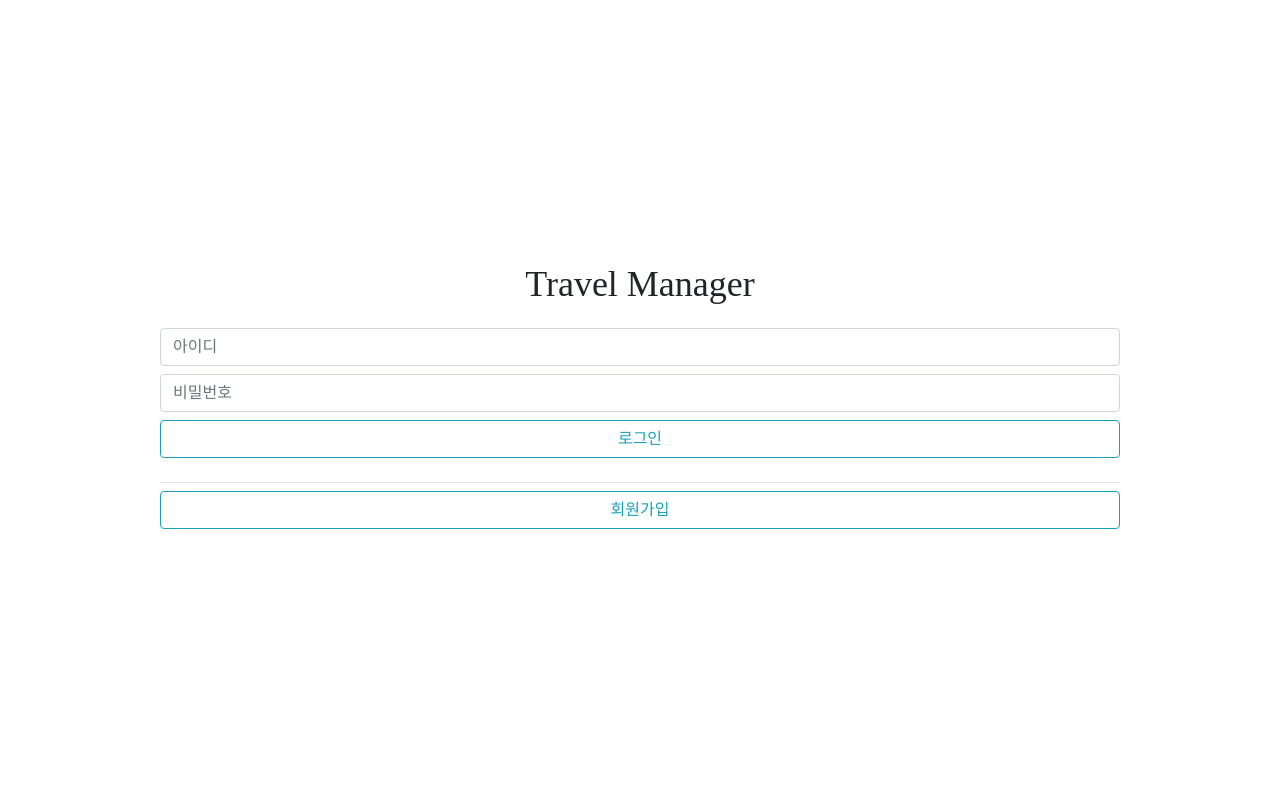
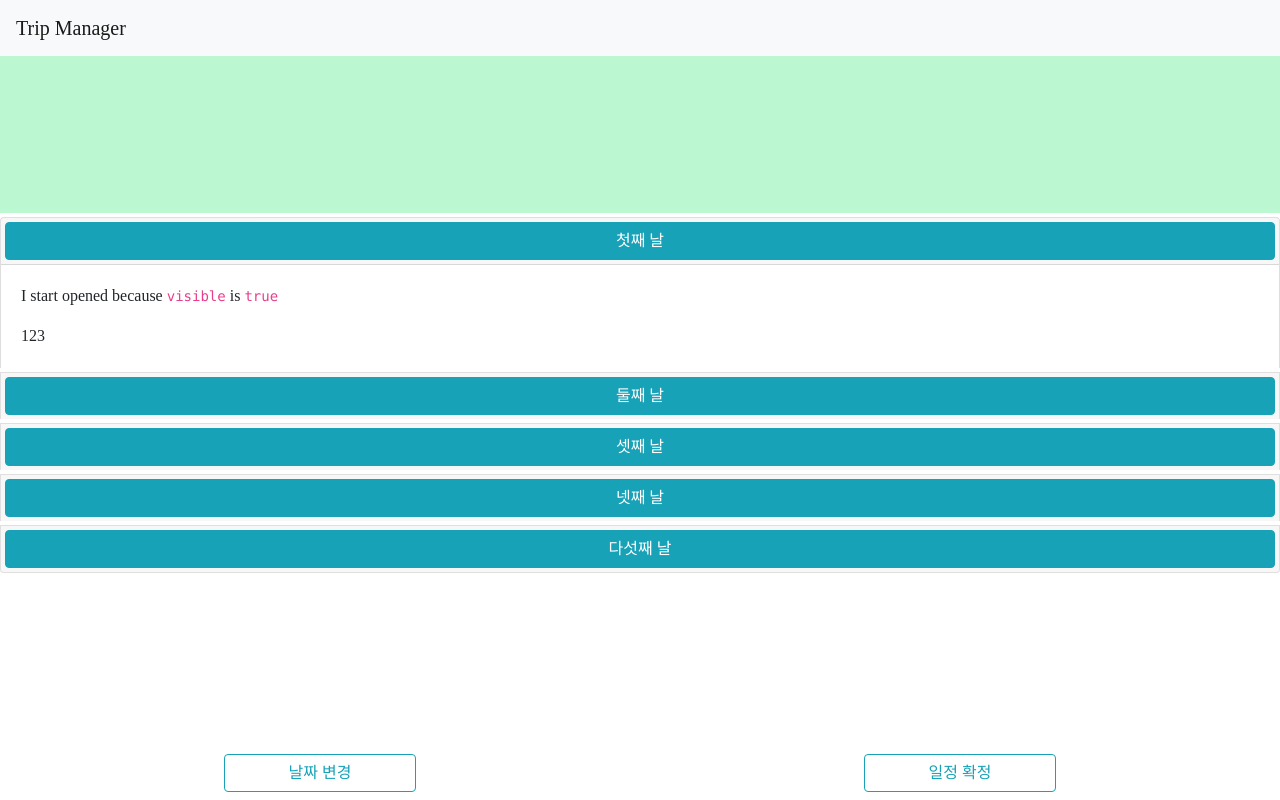
Before and after one commit to dongsun1/travel-manager, a Nuxt app: page / in a window 1280 px wide. Built offline with nearby package versions, Linux system fonts and the light colour scheme; a web font is replaced by a local one.

Commit message:
main -> index 변경

```diff
--- a/components/top-bar.vue
+++ b/components/top-bar.vue
@@ -1,10 +1,11 @@
 <template>
-  <b-navbar toggleable="lg" type="light" variant="light">
+  <b-navbar
+    class="w-100 fixed-top"
+    toggleable="lg"
+    type="light"
+    variant="light"
+  >
     <b-navbar-brand>Trip Manager</b-navbar-brand>
-    <b-navbar-nav class="ml-auto d-flex flex-row align-items-center">
-      <b-avatar variant="info"></b-avatar>
-      <span>김동선</span>
-    </b-navbar-nav>
   </b-navbar>
 </template>
 
--- a/nuxt.config.js
+++ b/nuxt.config.js
@@ -41,6 +41,7 @@ export default {
     // https://go.nuxtjs.dev/bootstrap
     "bootstrap-vue/nuxt",
     "@nuxtjs/tailwindcss",
+    "cookie-universal-nuxt",
   ],
 
   // Build Configuration: https://go.nuxtjs.dev/config-build
--- a/package.json
+++ b/package.json
@@ -12,6 +12,7 @@
   "dependencies": {
     "bootstrap": "^4.6.1",
     "bootstrap-vue": "^2.21.2",
+    "cookie-universal-nuxt": "^2.2.2",
     "core-js": "^3.19.3",
     "nuxt": "^2.15.8",
     "vue": "^2.6.14",
--- a/pages/index.vue
+++ b/pages/index.vue
@@ -1,51 +1,98 @@
 <template>
-  <section
-    class="h-screen d-flex flex-column align-items-center justify-content-center"
-  >
-    <h1 class="mb-4 text-4xl">Travel Manager</h1>
-    <b-form-input
-      class="w-75 mb-2"
-      v-model="login.id"
-      placeholder="아이디"
-    ></b-form-input>
-    <b-form-input
-      class="w-75 mb-2"
-      v-model="login.password"
-      type="password"
-      placeholder="비밀번호"
-    ></b-form-input>
-    <b-button class="w-75 mb-2" variant="outline-info" @click="onClickLogin">
-      로그인
-    </b-button>
-    <hr class="w-75 mb-2" />
-    <Nuxt-link class="w-75 mb-2" to="/signup">
-      <b-button class="w-100" variant="outline-info">회원가입</b-button>
-    </Nuxt-link>
-    <Alert ref="alert" text="아이디, 비밀번호를 확인해주세요." />
+  <section>
+    <top-bar />
+    <div class="h-screen d-flex flex-column">
+      <div class="bg-green-200 w-100 h-80">map</div>
+      <div class="accordion h-100 mt-1 mb-1" role="tablist">
+        <b-card no-body class="mb-1">
+          <b-card-header header-tag="header" class="p-1" role="tab">
+            <b-button block v-b-toggle.accordion-1 variant="info">
+              첫째 날
+            </b-button>
+          </b-card-header>
+          <b-collapse
+            id="accordion-1"
+            visible
+            accordion="my-accordion"
+            role="tabpanel"
+          >
+            <b-card-body>
+              <b-card-text>
+                I start opened because
+                <code>visible</code>
+                is
+                <code>true</code>
+              </b-card-text>
+              <b-card-text>123</b-card-text>
+            </b-card-body>
+          </b-collapse>
+        </b-card>
+
+        <b-card no-body class="mb-1">
+          <b-card-header header-tag="header" class="p-1" role="tab">
+            <b-button block v-b-toggle.accordion-2 variant="info">
+              둘째 날
+            </b-button>
+          </b-card-header>
+          <b-collapse id="accordion-2" accordion="my-accordion" role="tabpanel">
+            <b-card-body>
+              <b-card-text>123</b-card-text>
+            </b-card-body>
+          </b-collapse>
+        </b-card>
+
+        <b-card no-body class="mb-1">
+          <b-card-header header-tag="header" class="p-1" role="tab">
+            <b-button block v-b-toggle.accordion-3 variant="info">
+              셋째 날
+            </b-button>
+          </b-card-header>
+          <b-collapse id="accordion-3" accordion="my-accordion" role="tabpanel">
+            <b-card-body>
+              <b-card-text>123</b-card-text>
+            </b-card-body>
+          </b-collapse>
+        </b-card>
+
+        <b-card no-body class="mb-1">
+          <b-card-header header-tag="header" class="p-1" role="tab">
+            <b-button block v-b-toggle.accordion-4 variant="info">
+              넷째 날
+            </b-button>
+          </b-card-header>
+          <b-collapse id="accordion-4" accordion="my-accordion" role="tabpanel">
+            <b-card-body>
+              <b-card-text>123</b-card-text>
+            </b-card-body>
+          </b-collapse>
+        </b-card>
+
+        <b-card no-body class="mb-1">
+          <b-card-header header-tag="header" class="p-1" role="tab">
+            <b-button block v-b-toggle.accordion-5 variant="info">
+              다섯째 날
+            </b-button>
+          </b-card-header>
+          <b-collapse id="accordion-5" accordion="my-accordion" role="tabpanel">
+            <b-card-body>
+              <b-card-text>123</b-card-text>
+            </b-card-body>
+          </b-collapse>
+        </b-card>
+      </div>
+      <div class="w-100 d-flex justify-content-around mb-2">
+        <b-button class="w-48" variant="outline-info">날짜 변경</b-button>
+        <b-button class="w-48" variant="outline-info">일정 확정</b-button>
+      </div>
+    </div>
   </section>
 </template>
 
 <script lang="ts">
 import Vue from "vue";
 
-import Alert from "~/components/alert.vue";
-
+import TopBar from "~/components/top-bar.vue";
 export default Vue.extend({
-  components: { Alert },
-  data() {
-    return {
-      login: {
-        id: "",
-        password: "",
-      },
-    };
-  },
-  methods: {
-    onClickLogin() {
-      const { id, password } = this.login;
-      if (id === "a" && password === "a") this.$router.push({ name: "main" });
-      else (this.$refs.alert as any).dismissCountDown = 2;
-    },
-  },
+  components: { TopBar },
 });
 </script>
--- /dev/null
+++ b/pages/login.vue
@@ -0,0 +1,52 @@
+<template>
+  <section
+    class="h-screen d-flex flex-column align-items-center justify-content-center"
+  >
+    <h1 class="mb-4 text-4xl">Travel Manager</h1>
+    <b-form-input
+      class="w-75 mb-2"
+      v-model="login.id"
+      placeholder="아이디"
+    ></b-form-input>
+    <b-form-input
+      class="w-75 mb-2"
+      v-model="login.password"
+      type="password"
+      placeholder="비밀번호"
+    ></b-form-input>
+    <b-button class="w-75 mb-2" variant="outline-info" @click="onClickLogin">
+      로그인
+    </b-button>
+    <hr class="w-75 mb-2" />
+    <Nuxt-link class="w-75 mb-2" to="/signup">
+      <b-button class="w-100" variant="outline-info">회원가입</b-button>
+    </Nuxt-link>
+    <Alert ref="alert" text="아이디, 비밀번호를 확인해주세요." />
+  </section>
+</template>
+
+<script lang="ts">
+import Vue from "vue";
+
+import Alert from "~/components/alert.vue";
+
+export default Vue.extend({
+  components: { Alert },
+  data() {
+    return {
+      login: {
+        id: "",
+        password: "",
+      },
+    };
+  },
+  methods: {
+    onClickLogin() {
+      const { id, password } = this.login;
+      if (id === "a" && password === "a") {
+        this.$router.push({ name: "main" });
+      } else (this.$refs.alert as any).dismissCountDown = 2;
+    },
+  },
+});
+</script>
--- a/pages/main.vue
+++ /dev/null
@@ -1,25 +0,0 @@
-<template>
-  <section>
-    <top-bar />
-    <div
-      class="h-screen d-flex flex-column align-items-center justify-content-center"
-    >
-      <Nuxt-link class="w-75 mb-2" to="/main">
-        <b-button class="w-100" variant="outline-info">일정 추가하기</b-button>
-      </Nuxt-link>
-      <hr class="w-75 mb-2" />
-      <Nuxt-link class="w-75" to="/signup">
-        <b-button class="w-100" variant="outline-info">내 일정 보기</b-button>
-      </Nuxt-link>
-    </div>
-  </section>
-</template>
-
-<script lang="ts">
-import Vue from "vue";
-
-import TopBar from "~/components/top-bar.vue";
-export default Vue.extend({
-  components: { TopBar },
-});
-</script>
--- a/store/index.js
+++ /dev/null
@@ -1,7 +0,0 @@
-export const state = () => ({
-  count: 500,
-});
-
-export const getters = {
-  getCount: (state) => state.count,
-};
--- /dev/null
+++ b/store/index.ts
@@ -0,0 +1,17 @@
+interface User {
+  Id: string;
+}
+
+export const user = () => ({
+  Id: "",
+});
+
+export const getters = {
+  getUserId: (user: User) => user.Id,
+};
+
+export const mutations = {
+  userState: (user: User, userId: string) => {
+    user.Id = userId;
+  },
+};
```
Also changed, not shown: 1 other file (tests, documents, lock files or other folders).
